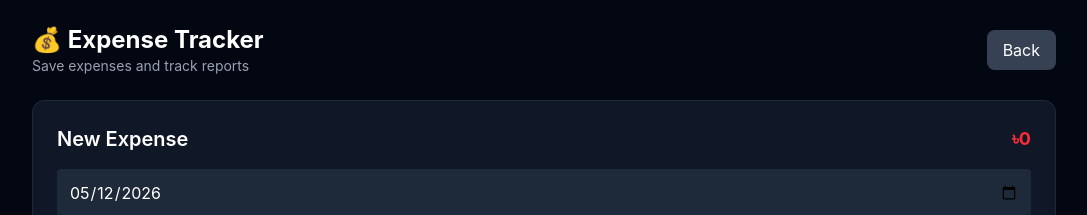
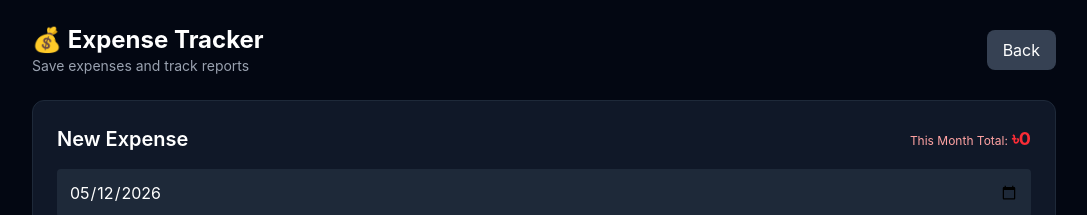
Before and after one commit to Mizan510/Stock-Market, a React app in the folder frontend/: page /expense in a window 1280 px wide. Shown: the top 215 px of the page, without its empty margins (96-1183 px from the left). Built offline with nearby package versions, Linux system fonts and the light colour scheme; no server answers; sample sign-in values are in the browser's storage; the HTML template or start-up script is replaced by a standard one.

Commit message:
Something Updated

```diff
--- a/frontend/src/pages/Expense.jsx
+++ b/frontend/src/pages/Expense.jsx
@@ -388,9 +388,14 @@ const Expense = () => {
     {editingId ? "Edit Expense" : "New Expense"}
   </h2>
 
-  <span className="text-red-500 font-bold text-2xl sm:text-lg whitespace-nowrap">
-    ৳{thisMonthTotal.toLocaleString()}
-  </span>
+  <div className="whitespace-nowrap text-right">
+    <span className="text-[12px] sm:text-xs text-red-300">
+      This Month Total:
+    </span>
+    <span className="ml-1 text-red-500 font-bold text-xl sm:text-lg">
+      ৳{thisMonthTotal.toLocaleString()}
+    </span>
+  </div>
 </div>
 
 
```
